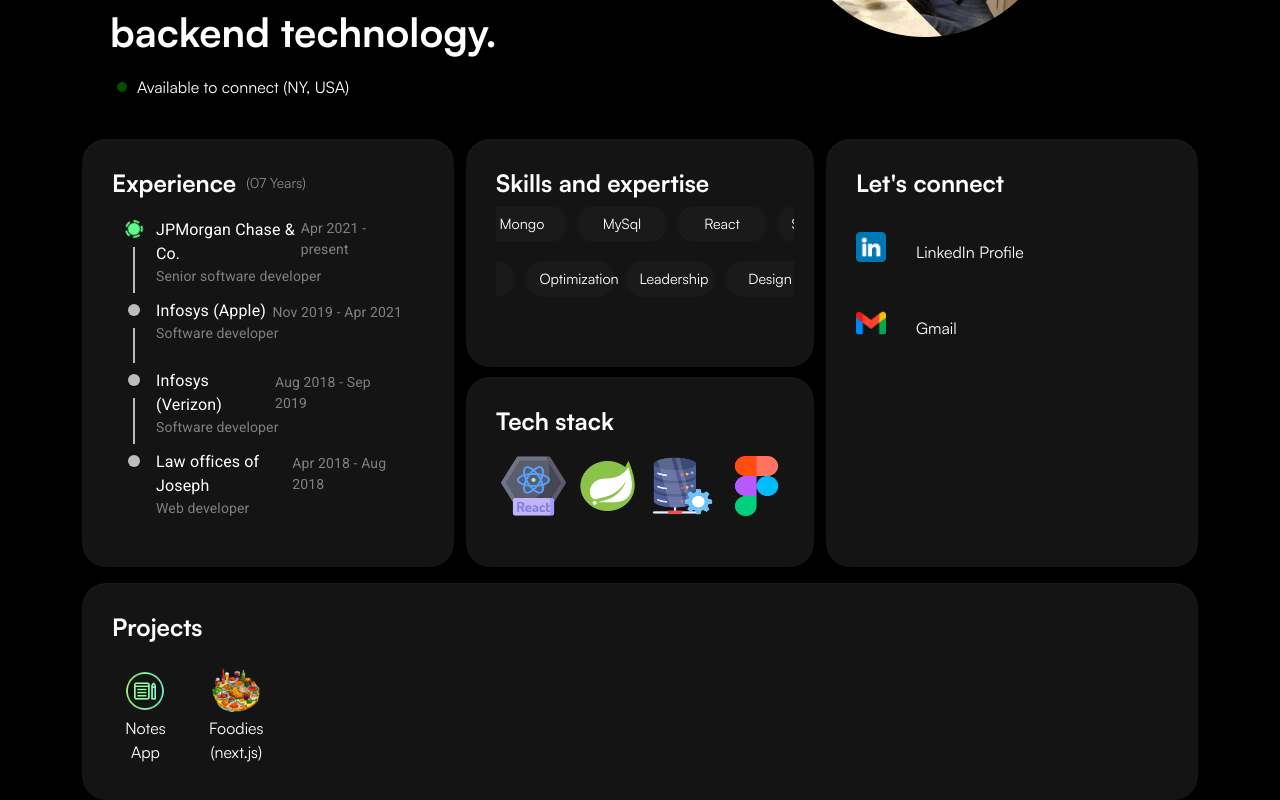
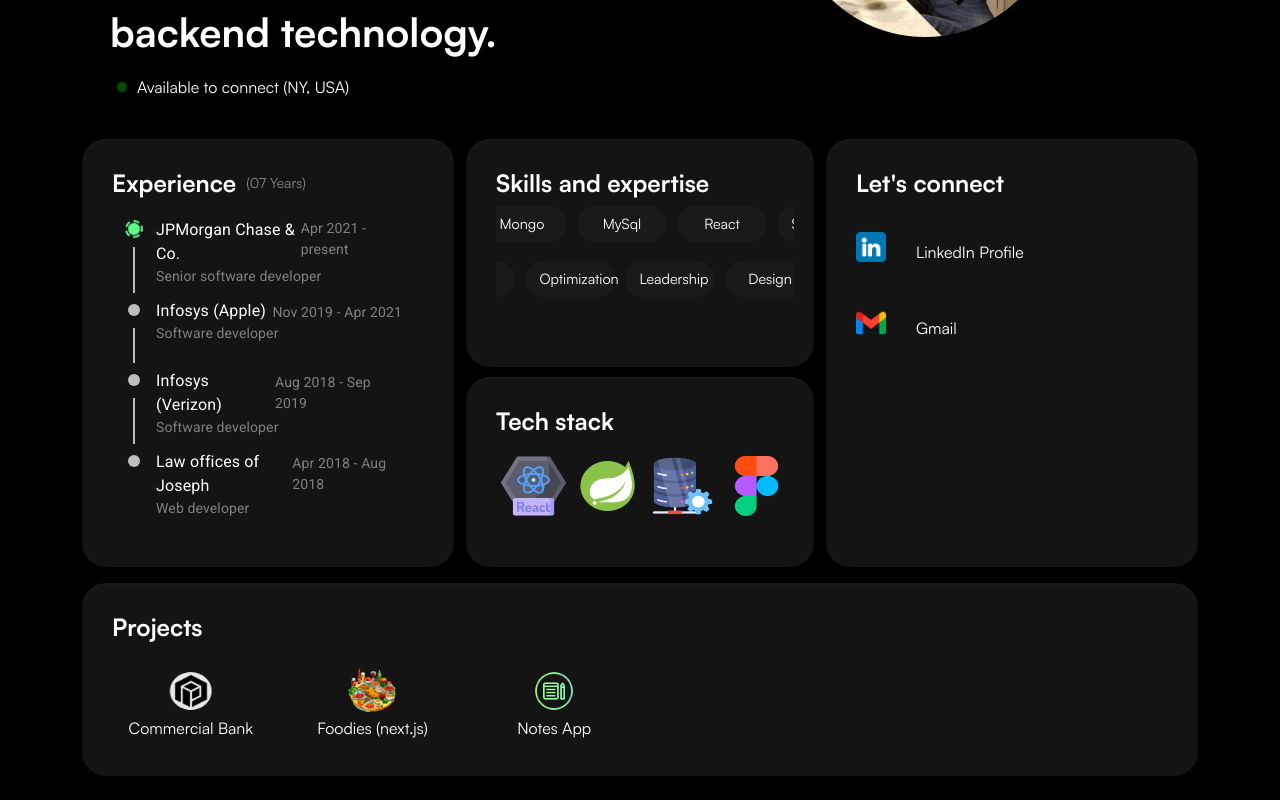
Before and after one commit to ARANA107/Portfolio-ash, a React (Vite) app: page / in a window 1280 px wide. Shown: the part 309-1109 px from the top of the page. After the commit the page ends 1085 px from the top, so only its background shows below. Built offline with nearby package versions, Linux system fonts and the light colour scheme.

Commit message:
added ommercial bank project

```diff
--- a/src/Projects/Projects.jsx
+++ b/src/Projects/Projects.jsx
@@ -9,23 +9,32 @@
         <h2 className="timeline-title">Projects</h2>
       </div>
       <Row>
-        <Col xs={1} className="mt-3">
-          <div
+        <Col xs={12} sm={2} className="mt-3">
+          <a
             style={{
               display: "flex",
               flexDirection: "column",
               textAlign: "center",
               alignItems: "center",
               justifyContent: "center",
-              cursor: "pointer", // Make the div look clickable
+              color: "white",
+              textDecoration: "none",
+              cursor: "pointer",
             }}
-            onClick={() => navigate("/notes-app")}
+            target="_blank"
+            rel="noopener noreferrer"
+            href={"https://commercial-bank.vercel.app/"}
           >
-            <img src={"notes.png"} width={50} height={50} alt="Notes Icon" />
-            <div>Notes App</div>
-          </div>
+            <img
+              src={"p_image.webp"}
+              width={70}
+              height={50}
+              alt="Commercial bank Icon"
+            />
+            <div>Commercial Bank</div>
+          </a>
         </Col>
-        <Col xs={1} className="mt-3">
+        <Col xs={12} sm={2} className="mt-3">
           <a
             style={{
               display: "flex",
@@ -45,6 +54,22 @@
             <div>Foodies (next.js)</div>
           </a>
         </Col>
+        <Col xs={12} sm={2} className="mt-3">
+          <div
+            style={{
+              display: "flex",
+              flexDirection: "column",
+              textAlign: "center",
+              alignItems: "center",
+              justifyContent: "center",
+              cursor: "pointer", // Make the div look clickable
+            }}
+            onClick={() => navigate("/notes-app")}
+          >
+            <img src={"notes.png"} width={50} height={50} alt="Notes Icon" />
+            <div>Notes App</div>
+          </div>
+        </Col>
         <Col xs={12} className="mt-3">
           <div style={{ display: "flex", alignItems: "center" }}></div>
         </Col>
```
Also changed, not shown: public/p_image.webp (added).
